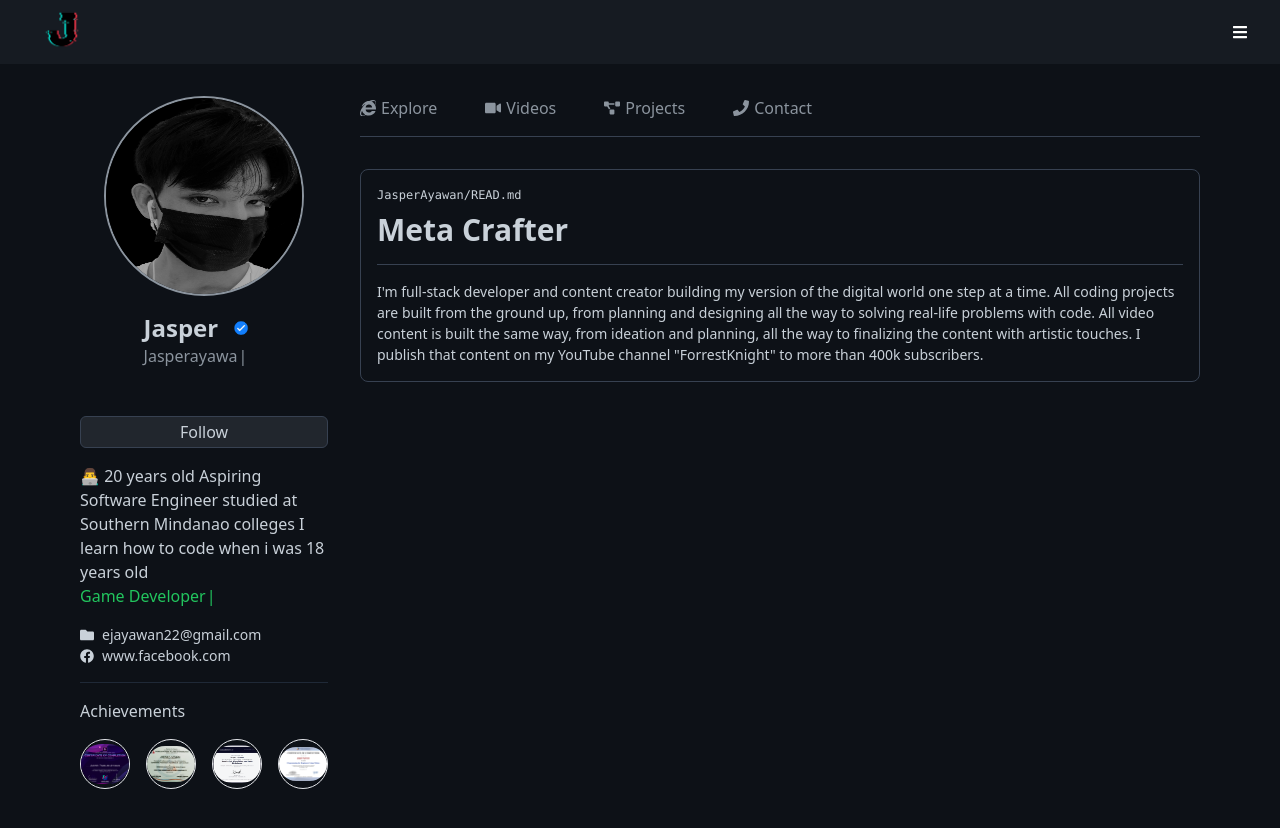
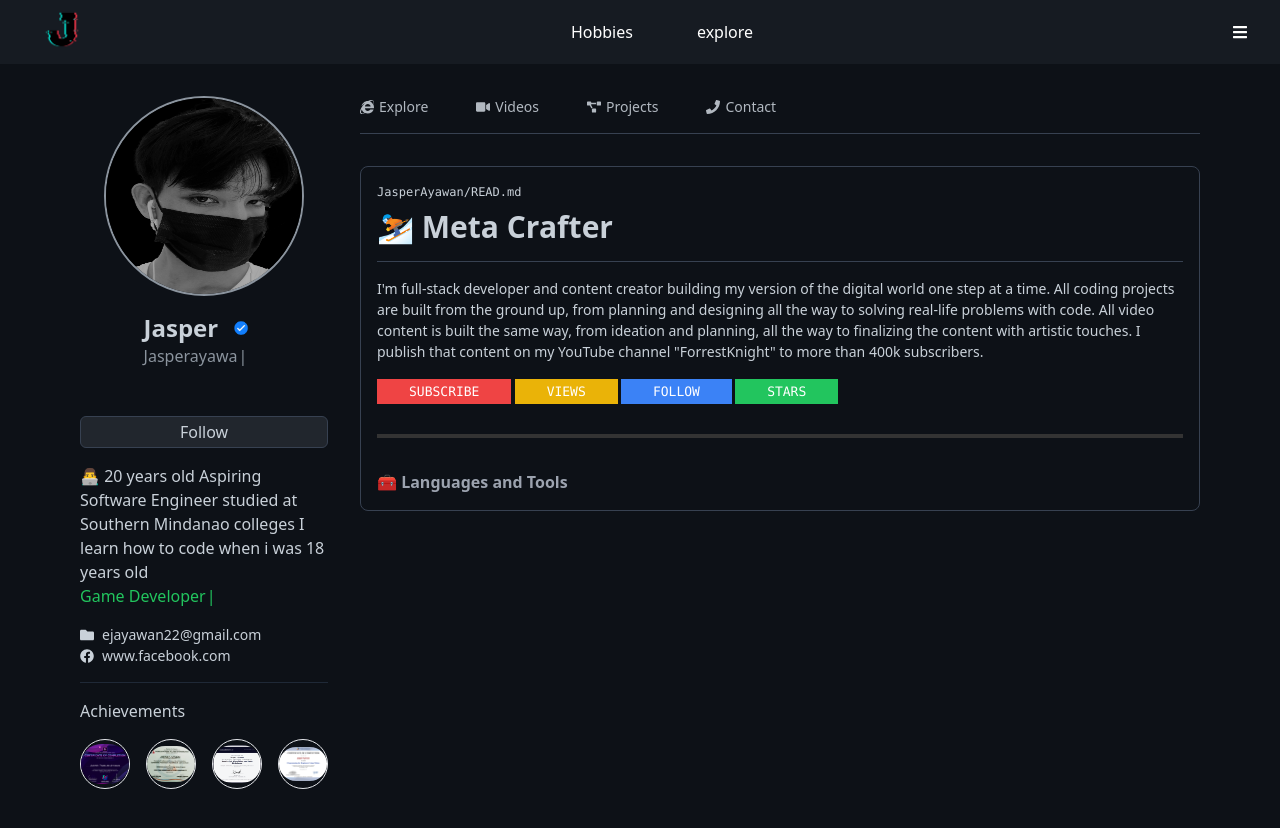
Before and after one commit to jasperayawan/github-clone-portfolio, a React (Create React App) app: page / in a window 1280 px wide. Shown: the top 828 px of the page. Built offline with nearby package versions, Linux system fonts and the light colour scheme.

Commit message:
Added and Updated

```diff
--- a/src/components/Home.jsx
+++ b/src/components/Home.jsx
@@ -18,6 +18,10 @@ const Home = () => {
         {/**header */}
         <header className='w-full h-16 bg-[#161B22] flex justify-between items-center px-4 lg:px-8  fixed top-0 left-0'>
             <img src={Logo} alt="" className='w-[60px]'/>
+            <div className='text-white hidden lg:flex'>
+                <span className='lg:mx-8 mx-4'>Hobbies</span>
+                <span className='lg:mx-8 mx-4'>explore</span>
+            </div>
             <div className='text-white'>
                 <FaBars />
             </div>
@@ -101,7 +105,7 @@ const Home = () => {
 
             <div className='w-full h-full'>
                 <div className=''>
-                <div className=' flex justify-start gap-8 items-center text-[#8B949E] pb-[1rem] border-gray-700 mb-[2rem] border-b-[1px]'>
+                <div className=' flex text-[14px] flex-wrap justify-start gap-8 items-center text-[#b1b8c0] pb-[1rem] border-gray-700 mb-[2rem] border-b-[1px]'>
                 <div className='flex items-center justify-center'>
                     <FaInternetExplorer /> <NavLink to='explore' className='mr-4 ml-[5px]'>Explore</NavLink>
                 </div>
@@ -120,7 +124,7 @@ const Home = () => {
                 <div className='p-4 border-[1px] border-gray-700 rounded-lg'>
                     <div className='text-[#C9D1D9] border-b-[1px] border-gray-700 pb-4 mb-4'>
                         <p className='font-mono text-[12px]'>JasperAyawan/READ.md</p>
-                        <h1 className='text-3xl mt-2 font-bold'>Meta Crafter</h1>
+                        <h1 className='text-3xl mt-2 font-bold'>⛷ Meta Crafter</h1>
                     </div>
 
                     <p className='text-[#C9D1D9] text-[14px]'>I'm full-stack developer and content creator building my version of the digital
@@ -129,6 +133,19 @@ const Home = () => {
                          same way, from ideation and planning, all the way to finalizing the content with artistic
                          touches. I publish that content on my YouTube channel "ForrestKnight" to more than 400k
                          subscribers.</p>
+
+                    <div className='mt-4 border-b-4 pb-8 mb-8 border-[#333]'>
+                        <ul className='flex gap-[.2rem] flex-wrap'>
+                            <li><a href="/" className='text-white bg-red-500 px-8 text-[13px] font-mono py-[0.3rem]'>SUBSCRIBE</a></li>
+                            <li><a href="/" className='text-white bg-yellow-500 px-8 text-[13px] font-mono py-[0.3rem]'>VIEWS</a></li>
+                            <li><a href="/" className='text-white bg-blue-500 px-8 text-[13px] font-mono py-[0.3rem]'>FOLLOW</a></li>
+                            <li><a href="/" className='text-white bg-green-500 px-8 text-[13px] font-mono py-[0.3rem]'>STARS</a></li>
+                        </ul>
+                    </div>
+
+                    <div>
+                        <h1 className='font-bold text-gray-400'>🧰 Languages and Tools</h1>
+                    </div>
                 </div>
                 </div>
             </div>
```
